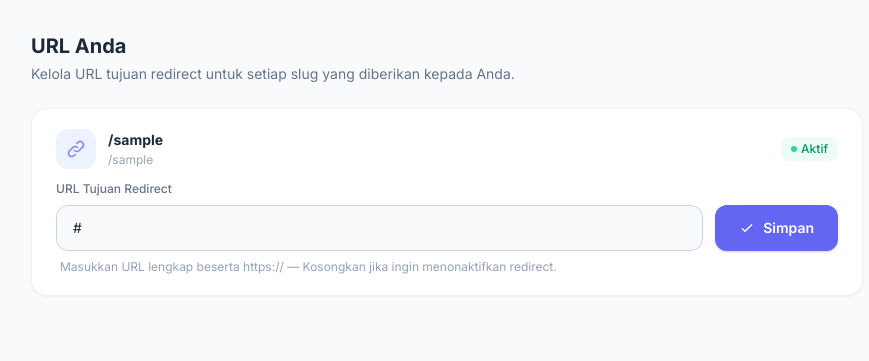
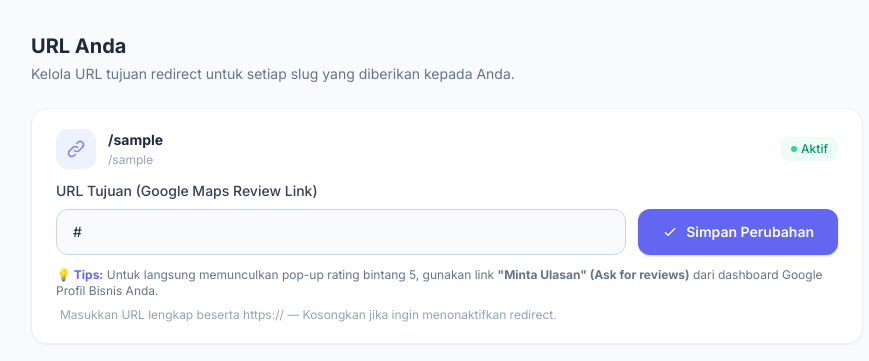
Before and after one commit to SetiyoPramono/web-manajemen-url, a CodeIgniter 4 app: the page made by app/Views/client_dashboard.php in a window 1280 px wide. Shown: the part 65-426 px from the top of the page, without its empty margins (193-1062 px from the left). Run offline with PHP 8.4 and a stand-in for CodeIgniter, Linux system fonts and the light colour scheme; the template is opened without the code that fills it: most values are stand-ins (such as "Sample title", 1, 10 or a date in 2020); data that the repository does not hold is empty; some libraries are stand-ins or nearby versions.

Commit message:
feat: add helper text for Google Maps review links

```diff
--- a/app/Views/client_dashboard.php
+++ b/app/Views/client_dashboard.php
@@ -151,13 +151,14 @@
 
                             <!-- Card Body -->
                             <div class="px-6 pb-5">
-                                <label class="block text-xs font-medium text-slate-500 mb-2">URL Tujuan Redirect</label>
+                                <label for="destination_url_<?= $url['id'] ?>" class="block text-sm font-medium text-slate-700 mb-2">URL Tujuan (Google Maps Review Link)</label>
                                 <div class="flex flex-col sm:flex-row gap-3">
                                     <input
                                         type="url"
                                         name="destination_url"
+                                        id="destination_url_<?= $url['id'] ?>"
                                         value="<?= esc($url['destination_url'] ?? '') ?>"
-                                        placeholder="https://contoh.com/halaman-tujuan"
+                                        placeholder="https://g.page/r/.../review"
                                         class="input-focus flex-1 px-4 py-3 bg-slate-50 border border-slate-300 rounded-xl text-sm text-slate-800 placeholder-slate-400 focus:outline-none focus:border-indigo-400 focus:bg-white transition-all duration-200"
                                     >
                                     <button
@@ -168,10 +169,13 @@
                                             <svg class="w-4 h-4" fill="none" stroke="currentColor" viewBox="0 0 24 24">
                                                 <path stroke-linecap="round" stroke-linejoin="round" stroke-width="2" d="M5 13l4 4L19 7" />
                                             </svg>
-                                            Simpan
+                                            Simpan Perubahan
                                         </span>
                                     </button>
                                 </div>
+                                <p class="text-xs text-slate-500 mt-3">
+                                    <strong class="text-indigo-500">💡 Tips:</strong> Untuk langsung memunculkan pop-up rating bintang 5, gunakan link <b>"Minta Ulasan" (Ask for reviews)</b> dari dashboard Google Profil Bisnis Anda.
+                                </p>
                                 <p class="text-xs text-slate-400 mt-2 ml-1">Masukkan URL lengkap beserta https:// — Kosongkan jika ingin menonaktifkan redirect.</p>
                             </div>
                         </form>
```
Also changed, not shown: 4 other files.
